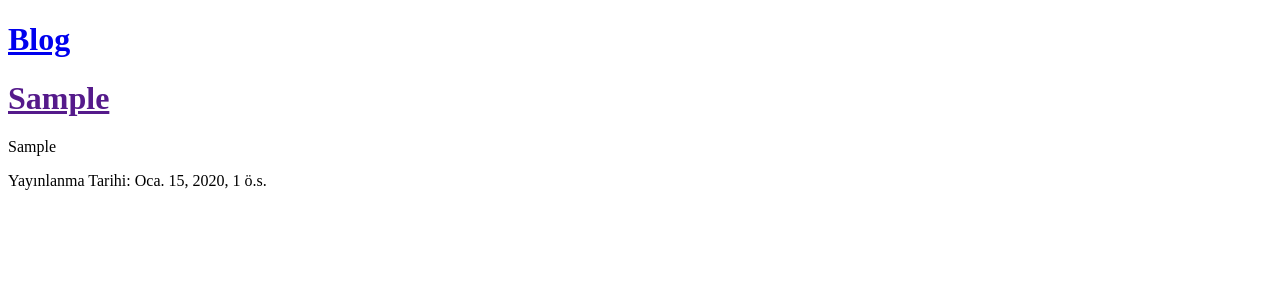
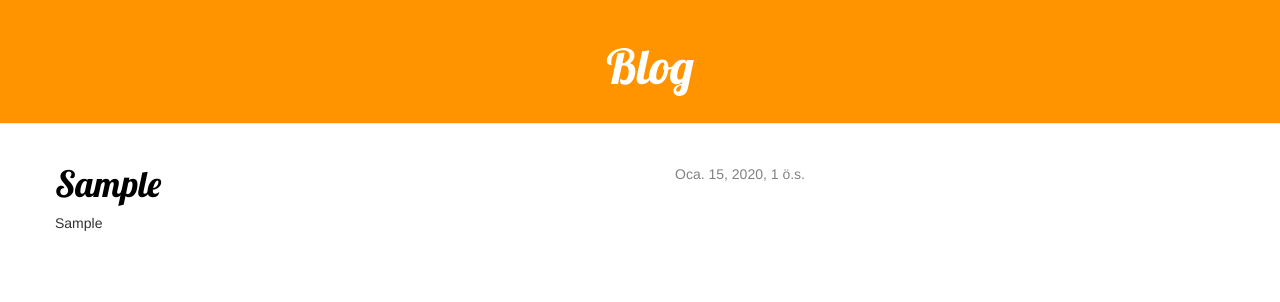
Before and after one commit to safaksaylam/django-blog, a Django app: template blog/templates/blog/post_list.html in a window 1280 px wide. Shown: the top 302 px of the page. Run offline with Django 3.2, Linux system fonts and the light colour scheme; the template is opened without the code that fills it: values that come from a table or form of the project are taken from there, others are empty; tables that the repository leaves empty hold one stand-in row (values such as "Sample post"); some libraries are stand-ins or nearby versions.

Commit message:
Frontend yazı görünümleri eklendi.

```diff
--- /dev/null
+++ b/blog/static/css/blog.css
@@ -0,0 +1,47 @@
+.page-header {
+    background-color: #ff9400;
+    margin-top: 0;
+    padding: 20px 20px 20px 40px;
+}
+
+.page-header h1, .page-header h1 a, .page-header h1 a:visited, .page-header h1 a:active {
+    color: #ffffff;
+    font-size: 36pt;
+    text-decoration: none;
+}
+
+.content {
+    margin-left: 40px;
+}
+
+h1, h2, h3, h4 {
+    font-family: 'Lobster', cursive;
+}
+
+.date {
+    float: right;
+    color: #828282;
+}
+
+.save {
+    float: right;
+}
+
+.post-form textarea, .post-form input {
+    width: 100%;
+}
+
+.top-menu, .top-menu:hover, .top-menu:visited {
+    color: #ffffff;
+    float: right;
+    font-size: 26pt;
+    margin-right: 20px;
+}
+
+.post {
+    margin-bottom: 70px;
+}
+
+.post h1 a, .post h1 a:visited {
+    color: #000000;
+}
--- /dev/null
+++ b/blog/templates/blog/base.html
@@ -0,0 +1,34 @@
+<!DOCTYPE html> {% load staticfiles %}
+<html lang="tr">
+
+<head>
+    <meta charset="UTF-8">
+    <meta name="viewport" content="width=device-width, initial-scale=1.0">
+    <meta http-equiv="X-UA-Compatible" content="ie=edge">
+
+    <!-- STYLESHEETS -->
+    <link rel="stylesheet" href="//maxcdn.bootstrapcdn.com/bootstrap/3.2.0/css/bootstrap.min.css">
+    <link rel="stylesheet" href="//maxcdn.bootstrapcdn.com/bootstrap/3.2.0/css/bootstrap-theme.min.css">
+    <link rel="stylesheet" href="{% static 'css/blog.css' %}">
+
+    <!-- FONTS -->
+    <link href="https://fonts.googleapis.com/css?family=Lobster&subset=latin,latin-ext" rel="stylesheet" type="text/css">
+
+    <title>Yazılar</title>
+</head>
+
+<body>
+    <div align="center" class="page-header">
+        <h1><a href="/">Blog</a></h1>
+    </div>
+
+    <div class="content container">
+        <div class="row">
+            <div class="col-md-8">
+                {% block content %} {% endblock %}
+            </div>
+        </div>
+    </div>
+</body>
+
+</html>
--- a/blog/templates/blog/post_list.html
+++ b/blog/templates/blog/post_list.html
@@ -1,22 +1,12 @@
-<!DOCTYPE html>
-<html lang="tr">
-<head>
-  <meta charset="UTF-8">
-  <meta name="viewport" content="width=device-width, initial-scale=1.0">
-  <meta http-equiv="X-UA-Compatible" content="ie=edge">
-  <title>Yazılar</title>
-</head>
-<body>
-  <div>
-      <h1><a href="/">Blog</a></h1>
-  </div>
-
+{% extends 'blog/base.html' %}
+{% block content %}
   {% for post in posts %}
-      <div>
-          <h1><a href="">{{ post.baslik }}</a></h1>
+      <div class="post">
+          <div class="date">
+              {{ post.yayinlama_tarihi }}
+          </div>
+          <h1><a href="{% url 'post_detail' pk=post.pk %}">{{ post.baslik }}</a></h1>
           <p>{{ post.yazi|linebreaksbr }}</p>
-          <p>Yayınlanma Tarihi: {{ post.yayinlama_tarihi }}</p>
       </div>
   {% endfor %}
-</body>
-</html>
+{% endblock content %}
--- a/blog/urls.py
+++ b/blog/urls.py
@@ -3,4 +3,5 @@ from . import views
 
 urlpatterns = [
     url(r'^$', views.post_list, name='post_list'),
+    url(r'^post/(?P<pk>[0-9]+)/$', views.post_detail, name='post_detail'), # pk primary key'in kısaltılmışı - sadece sayı alır.
 ]
--- a/blog/views.py
+++ b/blog/views.py
@@ -2,9 +2,14 @@ from django.shortcuts import render
 from django.shortcuts import render_to_response
 from .models import Post
 from django.utils import timezone
+from django.shortcuts import render, get_object_or_404
 
 # Create your views here.
 
 def post_list(request):
     posts = Post.objects.filter(yayinlama_tarihi__lte=timezone.now()).order_by('yayinlama_tarihi')
     return render(request, 'blog/post_list.html', {'posts' : posts})
+
+def post_detail(request, pk):
+    post = get_object_or_404(Post, pk=pk)
+    return render(request, 'blog/post_detail.html', {'post' : post})
```
Also changed, not shown: blog/templates/blog/post_detail.html (added, +13 -0 lines).
